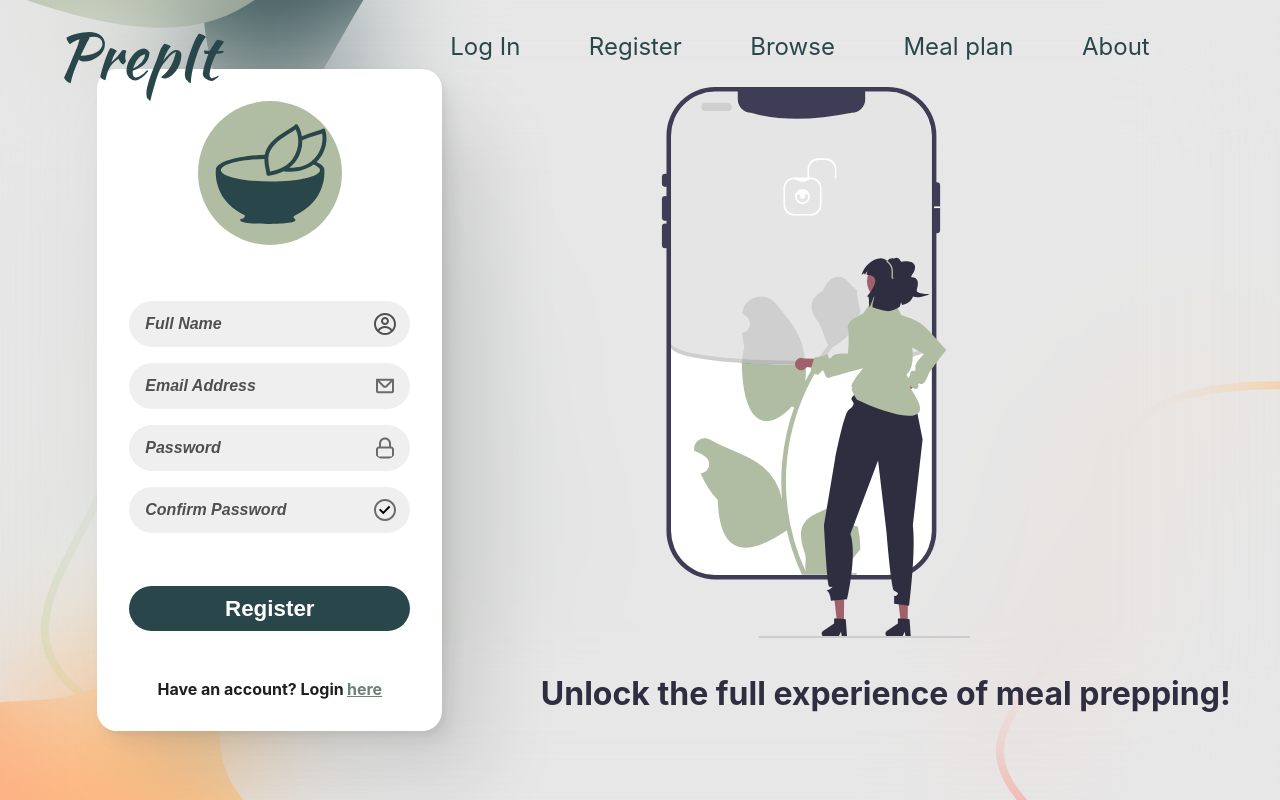
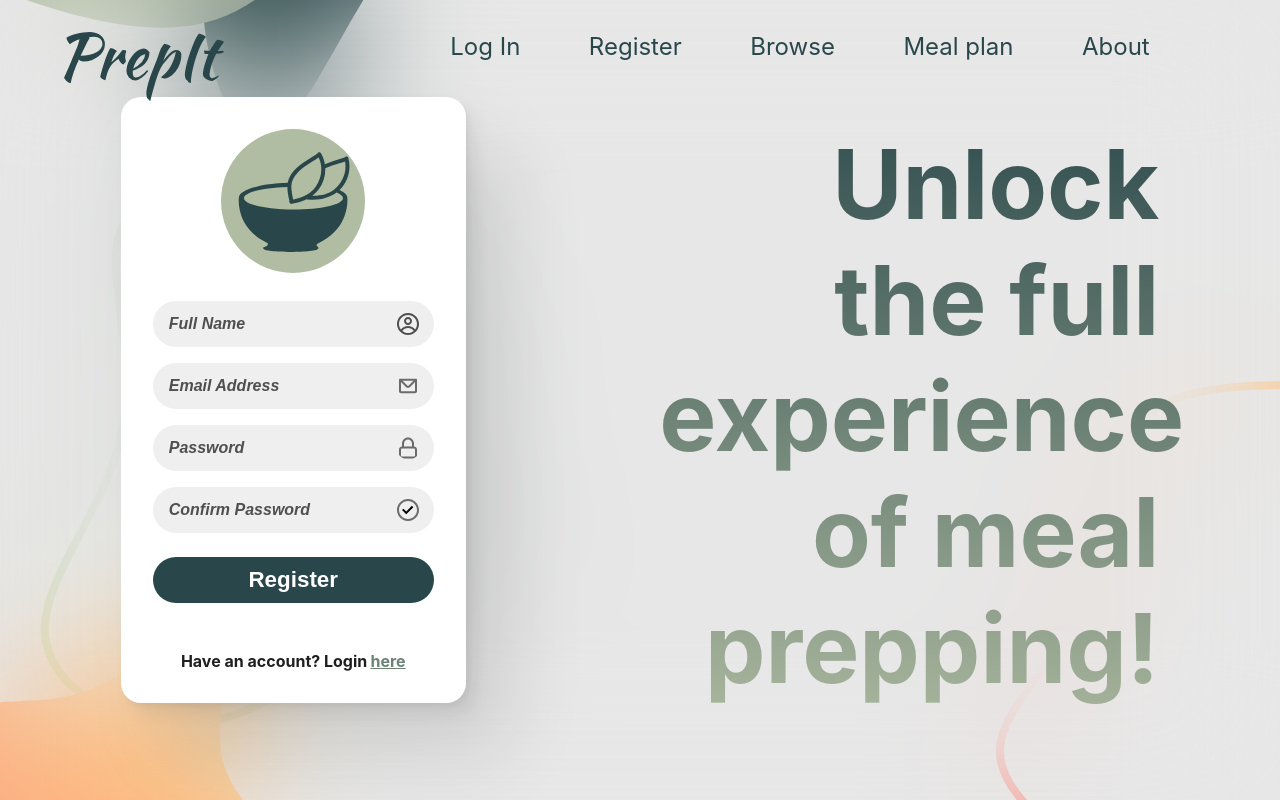
Before and after one commit to ewald30/prepit-frontend, a React (Create React App) app: page /auth/register in a window 1280 px wide. Built offline with nearby package versions, Linux system fonts and the light colour scheme; no server answers.

Commit message:
making meal plan page look better on mobile

```diff
--- a/src/assets/styles/_shared.scss
+++ b/src/assets/styles/_shared.scss
@@ -327,8 +327,8 @@ input:-moz-placeholder {
     font-weight: bolder;
 
     &-body{
-        margin-top: 2.8rem;
-        margin-bottom: 2.8rem;
+        margin-top: 1rem;
+        margin-bottom: 1rem;
     }
 
     &-bottom{
--- a/src/components/auth/login/LoginComponent.js
+++ b/src/components/auth/login/LoginComponent.js
@@ -55,7 +55,7 @@ const LoginComponent = () => {
 
         <div className={'generic-container flex-column-center-x login-component'}>
             <div className={'generic-container-header login-component-logo'}>
-                <img className={'logo-rounded'} src={logo}/>
+                <img className={'logo-rounded '} src={logo}/>
             </div>
 
             <div>
--- a/src/components/auth/login/LoginComponent.scss
+++ b/src/components/auth/login/LoginComponent.scss
@@ -61,12 +61,9 @@
                 width:120px;
                 height:120px;
             }
-            margin-bottom:-2rem;
         }
 
-        &-cta{
-            margin-top: -2rem;
-        }
+
 
     }
 }
--- a/src/components/auth/register/RegisterComponent.scss
+++ b/src/components/auth/register/RegisterComponent.scss
@@ -29,11 +29,9 @@
                 width:120px;
                 height:120px;
             }
-            margin-bottom:-2rem;
         }
 
         &-cta{
-            margin-top: -2rem;
         }
     }
 }
--- a/src/components/header/Header.scss
+++ b/src/components/header/Header.scss
@@ -125,6 +125,7 @@
 
     .header{
         justify-content: space-between;
+        overflow-x: hidden;
 
         &-left{
             margin-left: 2rem;
@@ -139,8 +140,14 @@
             }
 
             &-mobile{
+                background-color: $accent;
+                padding: 5px;
+                padding-right: 20px;
+                padding-bottom: 3px;
+                border-radius: 15px;
+                //box-shadow: $box-shadow-light;
                 display: block;
-                margin-right:2rem;
+                margin-right: -2rem;
                 z-index: 10001;
                 img{
                     width:2rem;
--- a/src/components/navbarMobile/NavbarMobile.scss
+++ b/src/components/navbarMobile/NavbarMobile.scss
@@ -1,7 +1,7 @@
 @import '../../assets/styles/shared';
 
 .overlay-navbar{
-    position: fixed;
+    position: absolute;
     top: 0;
     left: 0;
     right: 0;
--- a/src/pages/auth/login/LoginPage.js
+++ b/src/pages/auth/login/LoginPage.js
@@ -18,7 +18,7 @@ const LoginPage = () => {
                     <div className={'login-page-graphics'}>
                         <AnimatedFadeTransition>
                             <img src={loginGraphic}/>
-                            <div className={'text-big text-center text-bold text-dark-grey login-page-graphics-text'}>
+                            <div className={'text-big text-center text-dark-grey login-page-graphics-text text-bold'}>
                                 Start upgrading your meal prepping game!
                             </div>
                         </AnimatedFadeTransition>
--- a/src/pages/auth/login/LoginPage.scss
+++ b/src/pages/auth/login/LoginPage.scss
@@ -11,13 +11,40 @@
     &-graphics{
         margin-left: 20rem;
 
+
+        img{
+            // //background-color: rgba(#fff,0.5);
+            // border-radius: $border-radius-rounder;
+            // padding: 3rem;
+            // z-index: 10;
+            // //width: 550px;
+            // //margin-bottom: -250px !important;
+            display: none;
+        }
+
         &-text{
+
+            padding: 3rem;
+            border-radius: $border-radius-rounder;
+            text-align: end !important;
+            //position: fixed !important;
+            top: 10% !important;
+            right: 5%;
             margin-top: 1rem;
+            z-index: 100;
+            width: 700px;
+            font-size: 7rem !important;
+            //background: -webkit-linear-gradient(87deg, rgba(255,211,117,1) 0%, rgba(254,183,128,1) 50%, rgba(251,140,140,1) 99%);
+            background: -webkit-linear-gradient(87deg, rgba(177,189,162,1) 0%, rgba(41,71,74,1) 99%);
+
+            -webkit-background-clip: text;
+            -webkit-text-fill-color: transparent;
         }
     }
 
     &-graphics-text{
-        color: #2f2e41 !important;
+        //color: #2f2e41 !important;
+        color: $accent !important;
         margin-top: 2rem
     }
 
@@ -55,6 +82,11 @@
 @media (max-width: $media-breakpoint-width-laptop) {
     .login-page-graphics {
         margin-left:0 ;
+
+        &-text{
+            width: 500px;
+            font-size: 6rem !important;
+        }
     }
 }
 
@@ -63,6 +95,10 @@
         margin-left:0 ;
         img{
             width: 550px;
+        }
+
+        &-text{
+            width: 500px;
         }
     }
 }
--- a/src/pages/auth/register/RegisterPage.scss
+++ b/src/pages/auth/register/RegisterPage.scss
@@ -10,6 +10,10 @@
 
     &-graphics{
         margin-left: 20rem;
+
+        img{
+            display: none;
+        }
 
         &-text{
             margin-top: 1rem;
--- a/src/pages/mealPlan/MealPlanPage.js
+++ b/src/pages/mealPlan/MealPlanPage.js
@@ -43,7 +43,7 @@ const MealPlanPage = () => {
     return (
         <div className="meal-plan-page">
             <div className={'flex-space-around flex-row-center-y meal-plan-page-container'}>
-                <div className='meal-plan-page-form'>
+                <div className='meal-plan-page-form flex-column-center-y'>
                     <AnimatedTranslateTransition>
                         <MealPlanFormComponent handleRenderMeals={handleGotRequestedMeals}/>
                     </AnimatedTranslateTransition>
--- a/src/pages/mealPlan/MealPlanPage.scss
+++ b/src/pages/mealPlan/MealPlanPage.scss
@@ -10,6 +10,10 @@
 
     &-graphics{
         margin-left: 20rem;
+
+        img{
+            display: none;
+        }
     }
 
 }
@@ -65,7 +69,8 @@
     .meal-plan-page{
 
         &-form{
-            margin-top:6rem;
+            margin-top:5rem;
+            height: 100%;
         }
 
         &-result{
@@ -87,8 +92,10 @@
 
 }
 
-@media (max-width: $media-breakpoint-width-phone-medium){
+@media (max-width: $media-breakpoint-width-phone-large){
         .meal-plan-page{
+            &-form{
+            }
 
     }
 }
```
Also changed, not shown: src/assets/svgs/icons/menu.svg.
